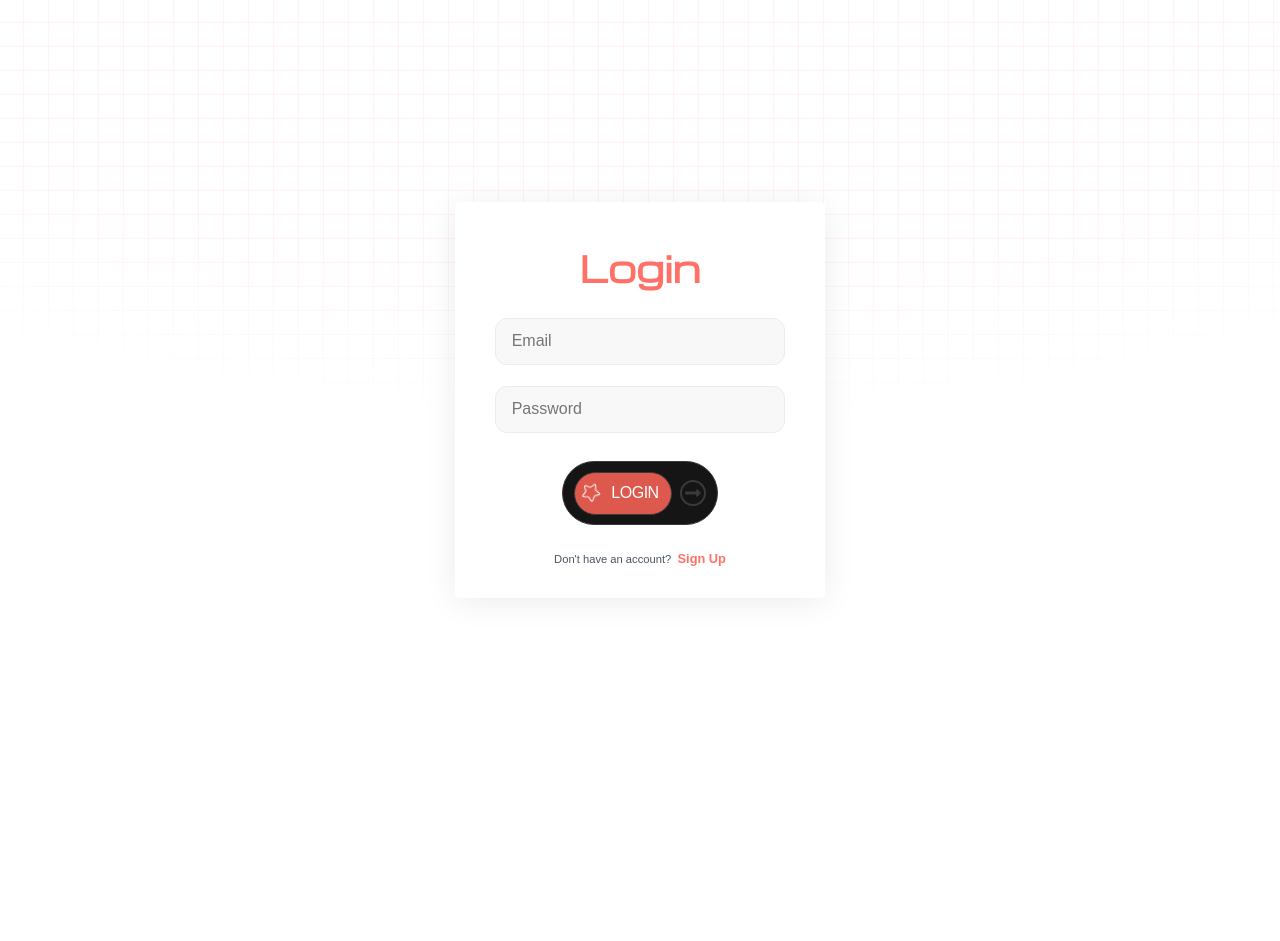
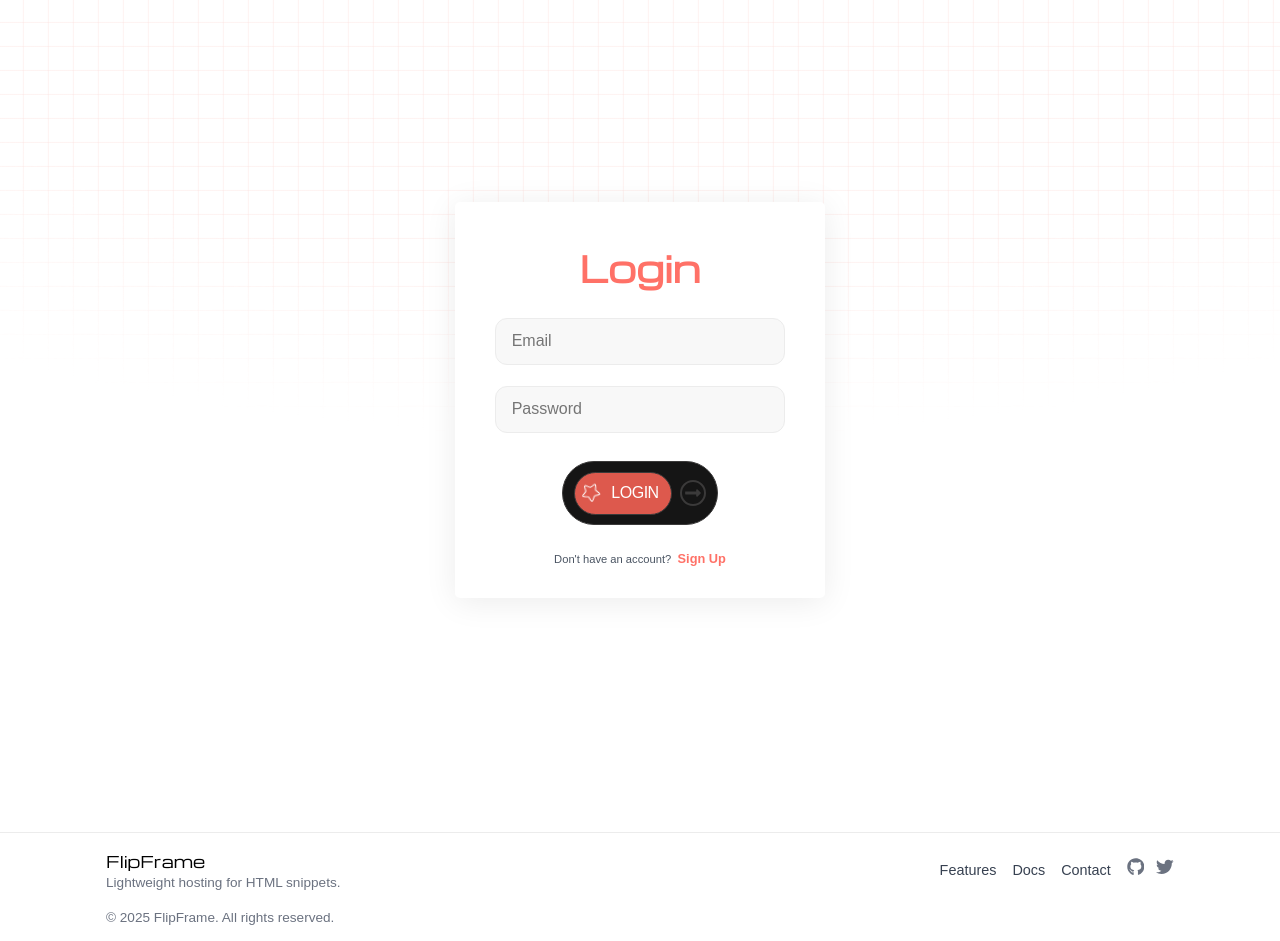
Before and after one commit to Amitgajare2/Flip-Frame, a React (Vite) app: page /login in a window 1280 px wide. Before the commit the page ends 800 px from the top, so only its background shows below. Built offline with nearby package versions, Linux system fonts and the light colour scheme; no server answers; a web font is replaced by a local one.

Commit message:
Integrate Footer component in Login page
Added Footer component to the Login page.

```diff
--- a/src/pages/Login.jsx
+++ b/src/pages/Login.jsx
@@ -3,6 +3,7 @@ import { supabase } from '../supabase';
 import { useNavigate } from 'react-router-dom';
 import "./login.css"
 import { WrapButton } from '../components/Btn';
+import Footer from '../components/Footer';
 
 export default function Login() {
   const [isLogin, setIsLogin] = useState(true);
@@ -44,6 +45,7 @@ export default function Login() {
   };
 
   return (
+  <>
     <div className="login-bg">
       <div className="grid-overlay" />
       <div className="login-card">
@@ -83,5 +85,7 @@ export default function Login() {
         </p>
       </div>
     </div>
+    <Footer/>
+  </>
   );
 }
```
